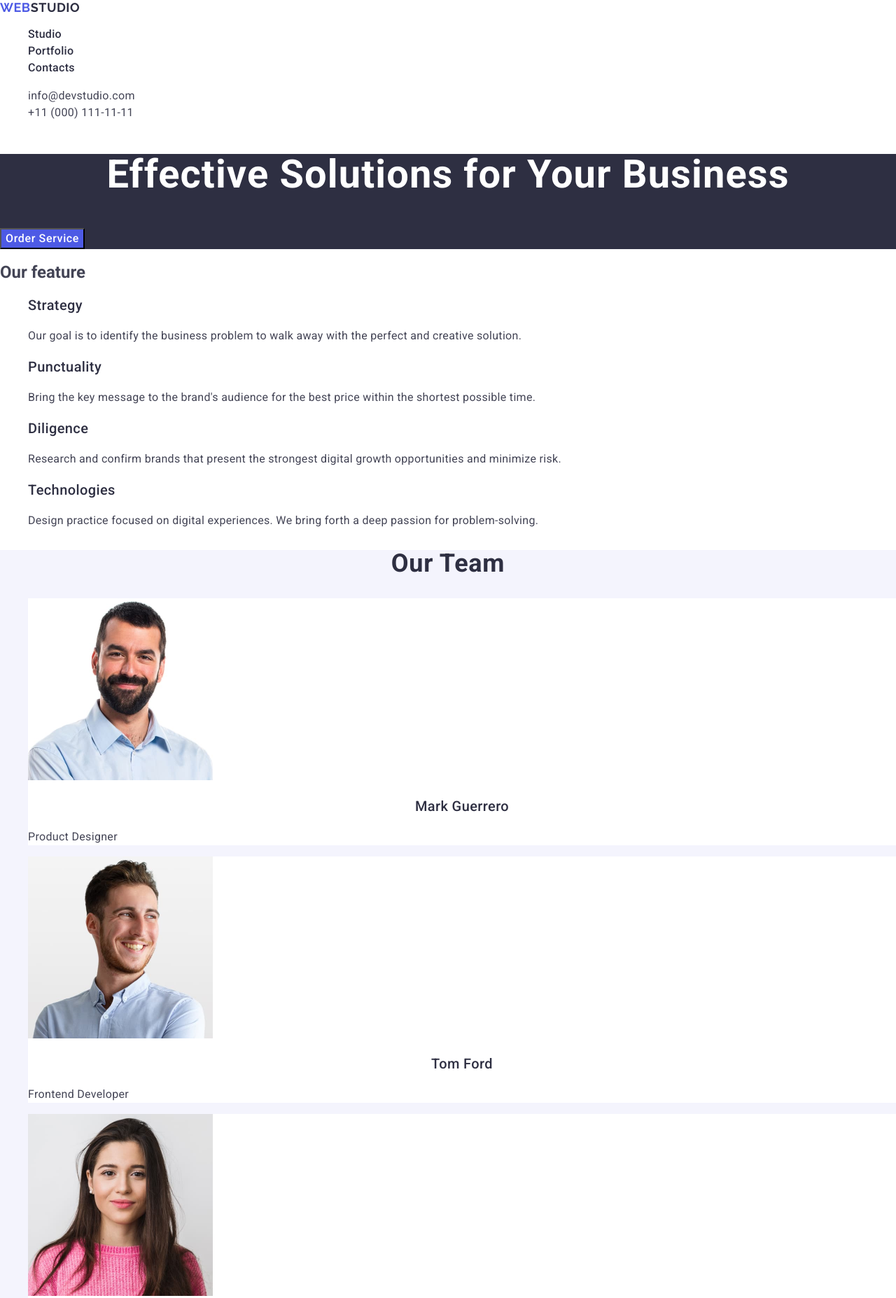
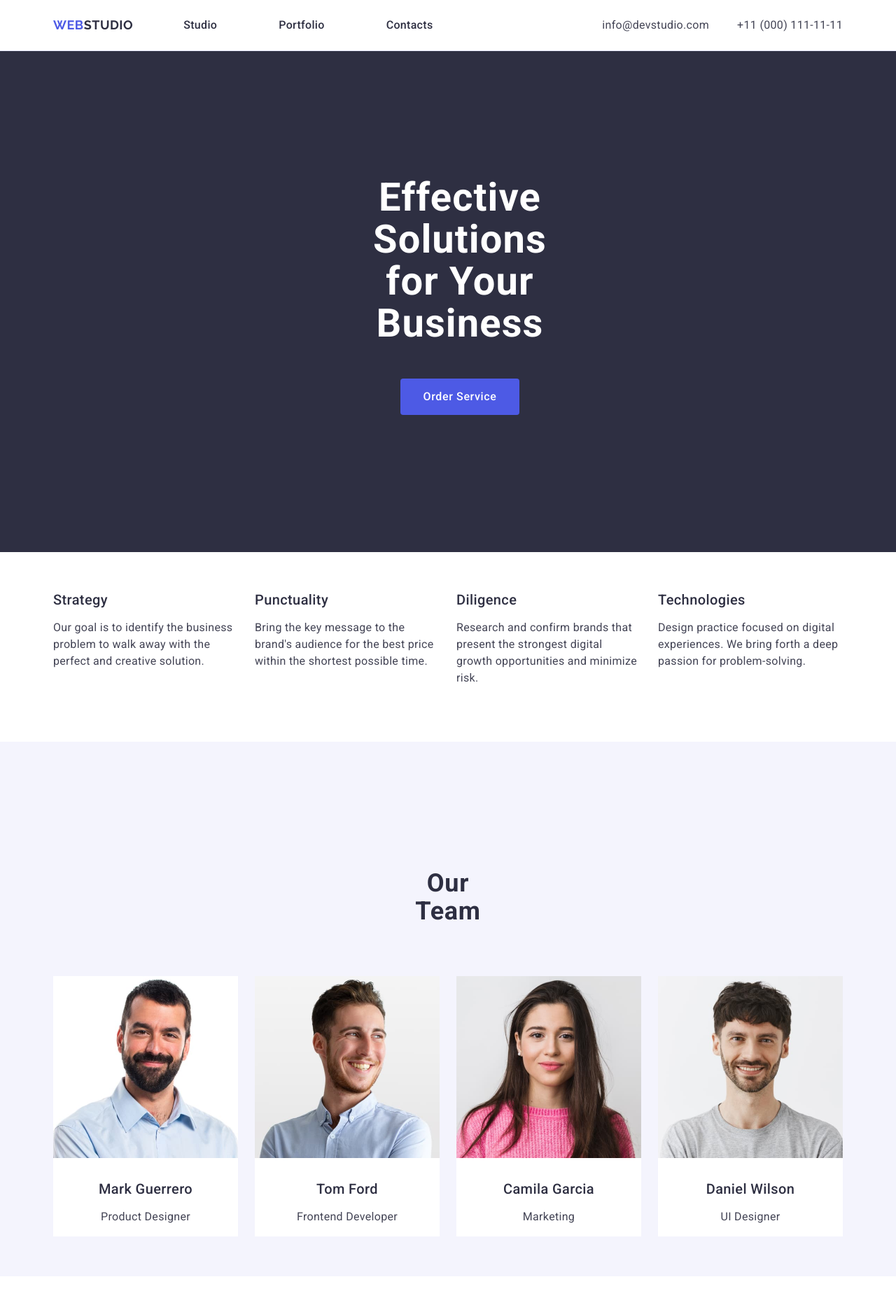
Before and after one commit to AnnaLiubymaia92/goit-markup-hw-03, a plain HTML site: page index.html in a window 1280 px wide. Shown: the top 1855 px of the page at 70% size. Drawn offline with nearby package versions, Linux system fonts and the light colour scheme.

Commit message:
commit message

```diff
--- a/css/styles.css
+++ b/css/styles.css
@@ -1,13 +1,21 @@
 /* =========== Common styles =========== */
+h1, h2, h3 {
+    margin-top: 0;
+    margin-bottom: 0;
+}
 ul,
 ol {
   list-style-type: none;
+  padding-left: 0;
+  margin-top: 0;
+  margin-bottom: 0;
 }
 
 a {
   text-decoration: none;
   color: inherit;
 }
+img {display: block;}
 
 button {
   cursor: pointer;
@@ -17,17 +25,53 @@ body {
   color: #434455;
   background-color: #fff;
 }
+.visually-hidden {
+    position: absolute;
+    width: 1px;
+    height: 1px;
+    margin: -1px;
+    border: 0;
+    padding: 0;
+    white-space: nowrap;
+    clip-path: inset(100%);
+    clip: rect(0 0 0 0);
+    overflow: hidden;
+  }
 /* =========== /Common styles =========== */
 /* =========== Page Header styles =========== */
+.container {
+    max-width: 1158px;
+    padding-left: 15px;
+    padding-right: 15px;
+    margin-left: auto;
+    margin-right: auto;
+}
+.page-header {
+    border-bottom: 1px solid #E7E9FC;
+
+}
+.header-container{
+    display: flex;
+    align-items: center;
+}
+.page-nav { display: flex;
+    align-items: center;
+}
+
 .logo {font-family: "Raleway", sans-serif;
     font-weight: 700;
     font-size: 18px;
     line-height: 1.17;
     letter-spacing: 0.03em;
     text-transform: uppercase;
-    color: #4d5ae5;}
+    color: #4d5ae5;
+    margin-right: 48px;
+}
 .logo-part{
     color: #2e2f42;
+}
+.menu { display: flex;
+    gap: 40px;
 }
 .menu-link {
     font-weight: 500;
@@ -35,6 +79,8 @@ body {
     line-height: 1.5;
     letter-spacing: 0.02em;
     color: #2e2f42;
+    padding: 24px; 0;
+    display: block;
 }
 .menu-link:hover,
 .menu-link:focus {
@@ -42,6 +88,11 @@ body {
 }
 .address{
     font-style: normal;
+    margin-left: auto;
+}
+.address-list{
+    display: flex;
+    gap: 40px;
 }
 .address-link {
 font-size: 16px;
@@ -57,16 +108,34 @@ color: #434455;
 /* =========== Hero Section styles =========== */
 .hero {
     background-color: #2E2F42;
-}
+    }
+    .hero-container{
+        padding-top: 180px;
+        padding-bottom: 196px;
+        padding-left: 489px;
+        padding-right: 455px;
+
+    }
 .main-title {color: #fff;
 font-weight: 700;
 font-size: 56px;
 line-height: 1.07;
 letter-spacing: 0.02em;
 text-align: center;
-
+max-width: 496px;
+margin-bottom: 48px;
+margin-left: auto;
+margin-right: auto;
 }
-.order-service-btn {
+.order-service-btn {display: block;
+    border-radius: 4px;
+    min-width: 169px;
+    height: 52px;
+    margin-left: auto;
+    margin-right: auto;
+    border: none;
+    padding-left: 32px;
+    padding-right: 32px;
 font-weight: 500;
 font-size: 16px;
 line-height: 1.5;
@@ -80,32 +149,59 @@ background-color: #404BBF;
 }
 /* =========== /Hero Section styles =========== */
 /* =========== Feature Section styles =========== */
-
+.feature {
+    padding-top: 56px;
+    padding-bottom: 63px;
+}
+.feature-list{ display: flex;
+    justify-content: center;
+gap: 24px;
+flex-wrap: wrap;
+}
+.feature-item{
+    width: calc((100% - 72px) /4)
+}
 .feature-list-title{color: #2e2f42;
     font-weight: 500;
     font-size: 20px;
     line-height: 1.2;
     letter-spacing: 0.02em;
+    margin-bottom: 8px;
 }
 .feature-list-text {
 font-size: 16px;
 line-height: 1.5;
 letter-spacing: 0.02em;
 }
+
 /* =========== /Feature Section styles =========== */
+
 /* =========== Our Team Section styles =========== */
+.team { padding-top: 63px;
+    padding-bottom: 57px;
+
+}
 .team-section {
     background-color: #F4F4FD;
 }
 .team-title{color: #2e2f42;
+    width: 162px;
 font-weight: 700;
 font-size: 36px;
 line-height: 1.11;
 letter-spacing: 0.02em;
 text-transform: capitalize;
 text-align: center;
+margin-top: 120px;
+margin-bottom: 72px;
+margin-left: auto;
+margin-right: auto;
 }
-.team-item {
+.team-list { display: flex;
+gap: 24px;
+flex-wrap: wrap;
+}
+.team-item {width: calc ((100% - 72px) / 4);
     background-color: #FFFFFF;
 }
 .team-list-title{color: #2e2f42;
@@ -114,37 +210,65 @@ font-size: 20px;
 line-height: 1.2;
 letter-spacing: 0.02em;
 text-align: center;
+margin-top: 32px;
+margin-bottom: 8px;
+margin-left: auto;
+margin-right: auto;
 }
 .team-list-text{
 font-size: 16px;
 line-height: 1.5;
 letter-spacing: 0.02em;
+text-align: center;
 }
 /* =========== /Our Team Section styles =========== */
 /* =========== Our Portfolio Section styles =========== */
+.portfolio {
+    padding-top: 57px;
+    padding-bottom: 60px;
+}
 .portfolio-title{color: #2e2f42;
 font-weight: 700;
 font-size: 36px;
 line-height: 1.11;
 letter-spacing: 0.02em;
 text-transform: capitalize;
+text-align: center;
+margin-bottom: 72px;
+margin-left: auto;
+margin-right: auto;}
+.portfolio-list {
+    display: flex;
+    gap: 24px;
+    flex-wrap: wrap;
 }
+
 .portfolio-list-title{color: #2e2f42;
 font-weight: 500;
 font-size: 20px;
 line-height: 1.2;
 letter-spacing: 0.02em;
-text-align: center;
+margin-top: 32px;
+margin-bottom: 8px;
+margin-left: 16px;
 }
+.portfolio-item {
+    width: calc((100% - 72px) / 3) ;
+}
+
 .portfolio-list-text{
 font-size: 16px;
 line-height: 1.5;
 letter-spacing: 0.02em;
 color: #434455;
+margin-left: 16px;
 }
 
 /* =========== Our Portfolio Section styles =========== */
 /* =========== Footer styles =========== */
+.footer{
+    padding-top: 60px;
+}
 .page-footer{color: #f4f4fd;
     background-color: #2E2F42;
 }
@@ -155,6 +279,9 @@ font-size: 18px;
 line-height: 1.17;
 letter-spacing: 0.03em;
 text-transform: uppercase;
+margin-top: 100px;
+margin-left: 15 px;
+margin-bottom: 172px;
 }
 .logo-part-footer{color: #f4f4fd;
 font-family: "Raleway", sans-serif;
@@ -163,11 +290,14 @@ font-size: 18px;
 line-height: 1.17;
 letter-spacing: 0.03em;
 text-transform: uppercase;
-
+margin-top: 100px;
+margin-left: 15 px;
+margin-bottom: 172px;
 }
-.page-footer-text{
+.page-footer-text{margin-left: 156 px;
 font-size: 16px;
 line-height: 1.5;
 letter-spacing: 0.02em;
+width: 264px;
 }
 /* =========== /Footer styles =========== */
--- a/index.html
+++ b/index.html
@@ -14,6 +14,7 @@
 <body>
 <!--Header-->
     <header class="page-header">
+        <div class="container header-container"
             <nav class="page-nav">
             <a class="logo" href="./index.html">Web<span class="logo-part">Studio</span></a>
             <ul class="menu">
@@ -29,7 +30,7 @@
             </ul>
         </nav>
         <address class="address">
-            <ul>
+            <ul class="address-list">
                 <li class="address-item">
                     <a class="address-link" href="mailto:info@devstudio.com">info@devstudio.com</a>
                 </li>
@@ -38,35 +39,41 @@
                 </li>
             </ul>
         </address>
+    </div>
     </header>
 <!-- Main content-->
     <main>
-        <section class="hero">
+        <section class="hero hero-container">
+        <div class="container">
             <h1 class="main-title">Effective Solutions for Your Business</h1>
             <button class="order-service-btn" type="button">Order Service</button>
+        </div>
         </section>
         <section>
-<h2 class="feature-title">Our feature</h2>
-            <ul>
-                <li>
+            <div class="container feature">
+<h2 class="feature-title visually-hidden">Our feature</h2>
+            <ul class="feature-list">
+                <li class="feature-item">
                     <h3 class="feature-list-title">Strategy</h3>
                     <p class="feature-list-text">Our goal is to identify the business problem to walk away with the perfect and creative solution.</p>
                 </li>
-                <li>
+                <li class="feature-item">
                     <h3 class="feature-list-title">Punctuality</h3>
                     <p class="feature-list-text">Bring the key message to the brand's audience for the best price within the shortest possible time.</p>
                 </li>
-                <li>
+                <li class="feature-item">
                     <h3 class="feature-list-title">Diligence</h3>
                     <p class="feature-list-text">Research and confirm brands that present the strongest digital growth opportunities and minimize risk.</p>
                 </li>
-                <li>
+                <li class="feature-item">
                     <h3 class="feature-list-title">Technologies</h3>
                     <p class="feature-list-text">Design practice focused on digital experiences. We bring forth a deep passion for problem-solving.</p>
                 </li>
             </ul>
+        </div>
         </section>
-    <section class="team-section">
+        <section class="team-section">
+        <div class="container team">
         <h2 class="team-title">Our Team</h2>
             <ul class="team-list">
                 <li class="team-item">
@@ -93,8 +100,10 @@
     <p class="team-list-text">UI Designer</p>
     </li>
 </ul>
+</div>
         </section>
         <section class="portfolio">
+            <div class="container">
             <h2 class="portfolio-title">Our Portfolio</h2>
             <ul class="portfolio-list">
                 <li class="portfolio-item">
@@ -128,14 +137,16 @@
                     <p class="portfolio-list-text">Marketing</p>
                 </li>
             </ul>
+            </div>
         </section>
 
     </main>
 <!--Footer-->
+<div class="container footer">
     <footer class="page-footer">
         <a class="logo-footer" href="./index.html">Web<span class="logo-part-footer">Studio</span></a>
         <p class="page-footer-text">Increase the flow of customers and sales for your business with digital marketing & growth solutions.</p>
     </footer>
-
+</div>
 </body>
 </html>
```
